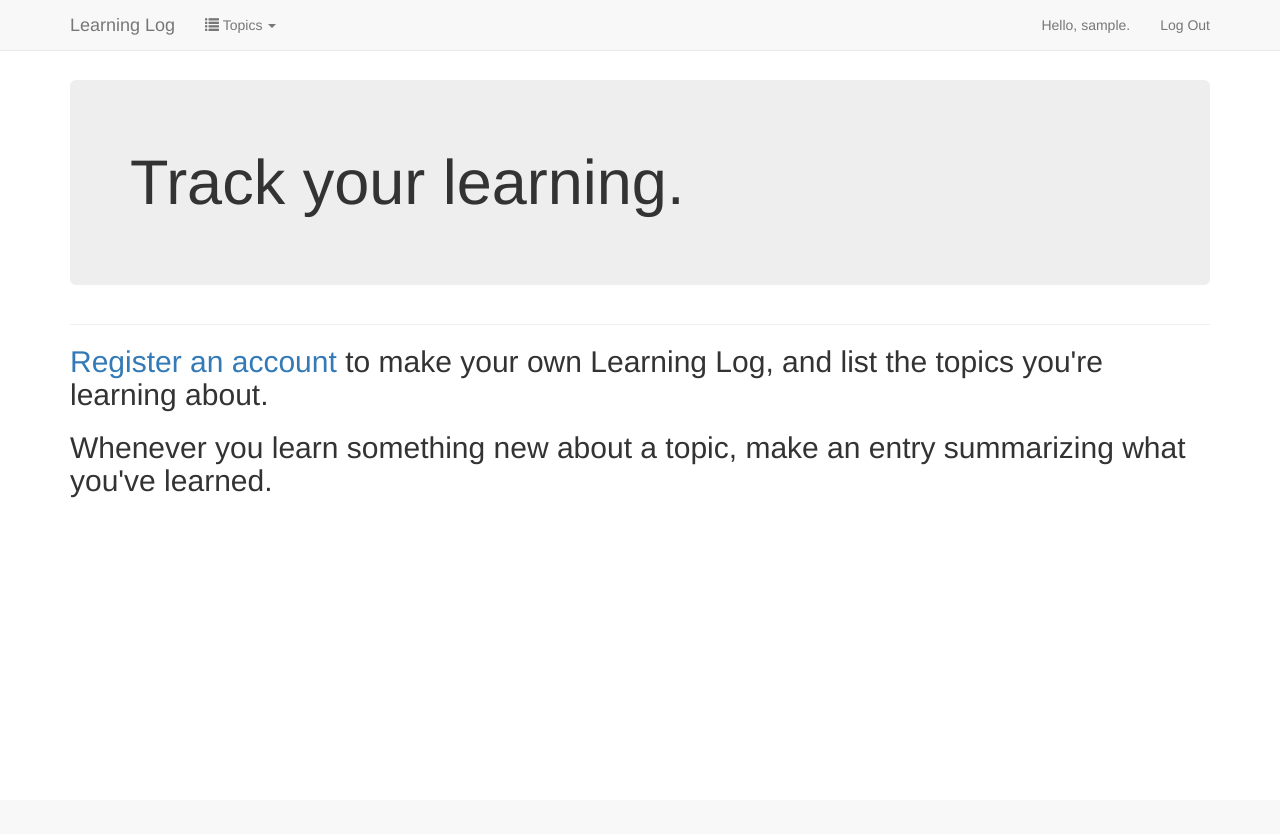
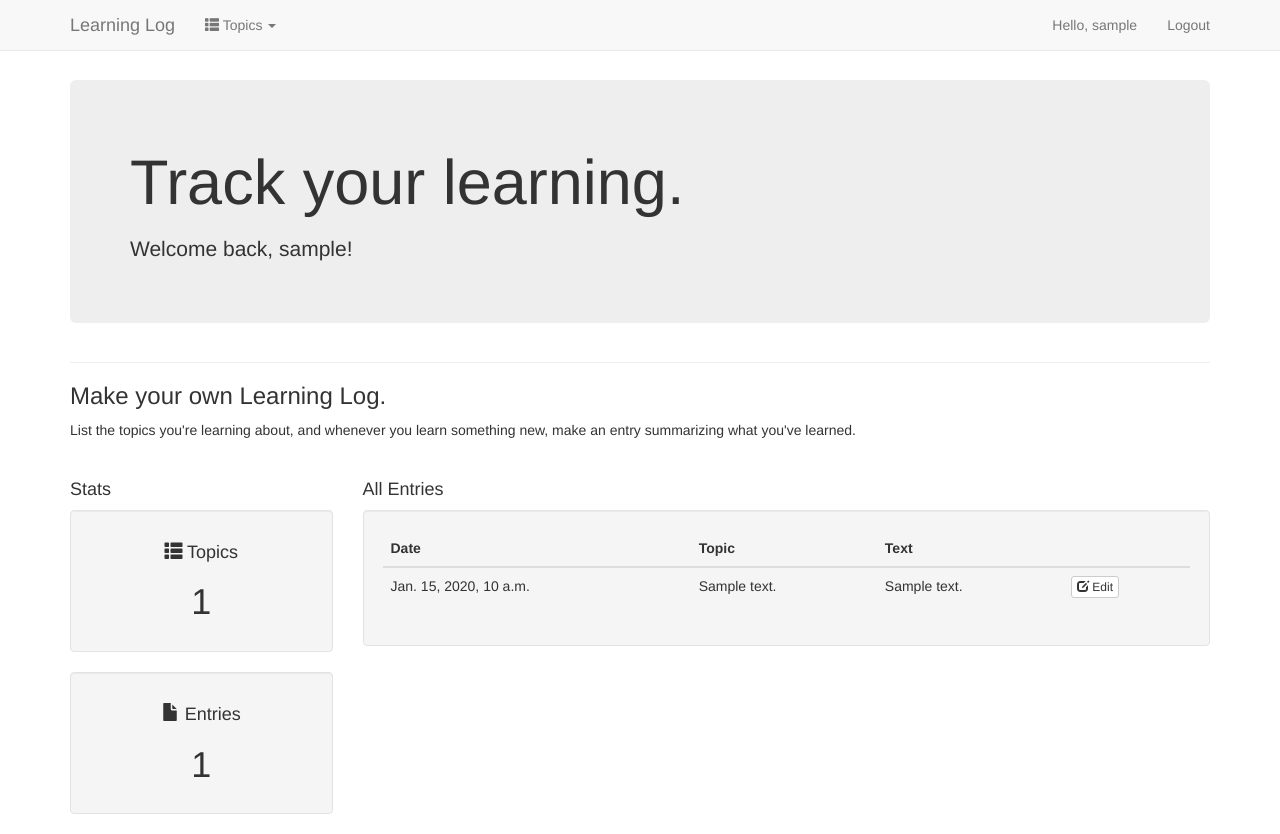
Before and after one commit to bmatis/learning_log, a Django app: page / in a window 1280 px wide. Before the commit the page ends 498 px from the top, so only its background shows below. Run offline with Django 3.2, Linux system fonts and the light colour scheme; a user stored in the database is signed in; tables that the repository leaves empty hold one stand-in row (values such as "Sample post"); some libraries are stand-ins or nearby versions.

Commit message:
Logged in version of home page with stats and list of entries.

```diff
--- a/learning_logs/templates/learning_logs/base.html
+++ b/learning_logs/templates/learning_logs/base.html
@@ -41,7 +41,7 @@
               <li class="dropdown">
                 <a href="#" class="dropdown-toggle" data-toggle="dropdown"
                   role="button" aria-haspopup="true" aria-expanded="false">
-                    <span class="glyphicon glyphicon-list" aria-hidden="true"></span>
+                    <span class="glyphicon glyphicon-th-list" aria-hidden="true"></span>
                     Topics <span class="caret"></span>
                 </a>
                   <ul class="dropdown-menu">
@@ -59,11 +59,11 @@
 
           <ul class="nav navbar-nav navbar-right">
             {% if user.is_authenticated %}
-              <li><a>Hello, {{ user.username }}.</a></li>
-              <li><a href="{% url 'users:logout' %}">Log Out</a></li>
+              <li><a>Hello, {{ user.username }}</a></li>
+              <li><a href="{% url 'users:logout' %}">Logout</a></li>
             {% else %}
               <li><a href="{% url 'users:register' %}">Register</a></li>
-              <li><a href="{% url 'users:login' %}">Log In</a></li>
+              <li><a href="{% url 'users:login' %}">Login</a></li>
             {% endif %}
           </ul>
         </div><!-- /.nav-collapse -->
--- a/learning_logs/templates/learning_logs/index.html
+++ b/learning_logs/templates/learning_logs/index.html
@@ -3,16 +3,78 @@
 {% block header %}
   <div class="jumbotron">
     <h1>Track your learning.<h1>
+      {% if user.is_authenticated %}
+        <p>Welcome back, {{ user.username }}!</p>
+      {% else %}
+        <a href="{% url 'users:register' %}" class="btn btn-primary btn-lg">
+          Register an account</a>
+        <a href="{% url 'users:login' %}" class="btn btn-default btn-lg">
+          Login</a>
+      {% endif %}
   </div>
 {% endblock header %}
 
 {% block content %}
-  <h2>
-    <a href="{% url 'users:register' %}">Register an account</a> to make your
-    own Learning Log, and list the topics you're learning about.
-  </h2>
-  <h2>
-    Whenever you learn something new about a topic, make an entry summarizing
-    what you've learned.
-  </h2>
+  <h3>
+    Make your own Learning Log.
+  </h3>
+  <p>
+     List the topics you're learning about, and whenever you learn something
+     new, make an entry summarizing what you've learned.
+  </p><br>
+
+  {% if user.is_authenticated %}
+
+  <div class="row">
+    <div class="col-md-3">
+      <h4>Stats</h4>
+      <div class="well text-center">
+        <h4><span class="glyphicon glyphicon-th-list" aria-hidden="true"></span> Topics</h4>
+        <h1>{{ topic_count }}</h1>
+      </div>
+
+      <div class="well text-center">
+        <h4><span class="glyphicon glyphicon-file" aria-hidden="true"></span> Entries</h4>
+        <h1>{{ entry_count }}</h1>
+      </div>
+
+    </div>
+
+    <div class="col-md-9">
+      <h4>All Entries</h4>
+      <div class="well">
+        <table class="table table-hover">
+          <thead>
+            <tr>
+              <th>Date</th>
+              <th>Topic</th>
+              <th>Text</th>
+              <th></th>
+            </tr>
+          </thead>
+          <tbody>
+            {% for entry in entries %}
+              <tr>
+                <td>{{ entry.date_added }}</td>
+                <td>{{ entry.topic }}</td>
+                <td>{{ entry }}</td>
+                <td>
+                  <a href="{% url 'learning_logs:edit_entry' entry.id %}" class="btn btn-default btn-xs">
+                    <span class="glyphicon glyphicon-edit" aria-hidden="true"></span>
+                    Edit
+                  </a>
+                </td>
+              </tr>
+            {% empty %}
+              <tr>
+                <td colspan="4">No entries yet.</td>
+              </tr>
+            {% endfor %}
+          </tbody>
+        </table>
+
+      </div>
+  </div>
+
+  {% endif %}
 {% endblock content %}
--- a/learning_logs/views.py
+++ b/learning_logs/views.py
@@ -19,12 +19,21 @@ def index(request):
 
     context = {}
 
-    # Get all topics for displaying in main nav
     try:
+        # Get all topics for displaying in main nav
         topics = Topic.objects.filter(owner=request.user).order_by('text')
-        context = {'topics': topics}
+        topic_count = len(topics)
+
+        entries = Entry.objects.filter(topic__owner=request.user).order_by('-date_added')
+        entry_count = len(entries)
+
+        context = {'topics': topics,
+                   'entries': entries,
+                   'topic_count': topic_count,
+                   'entry_count': entry_count,
+                   }
     except TypeError:
-        pass
+        print("TypeError occured when rendering index.")
 
     return render(request, 'learning_logs/index.html', context)
 
```
